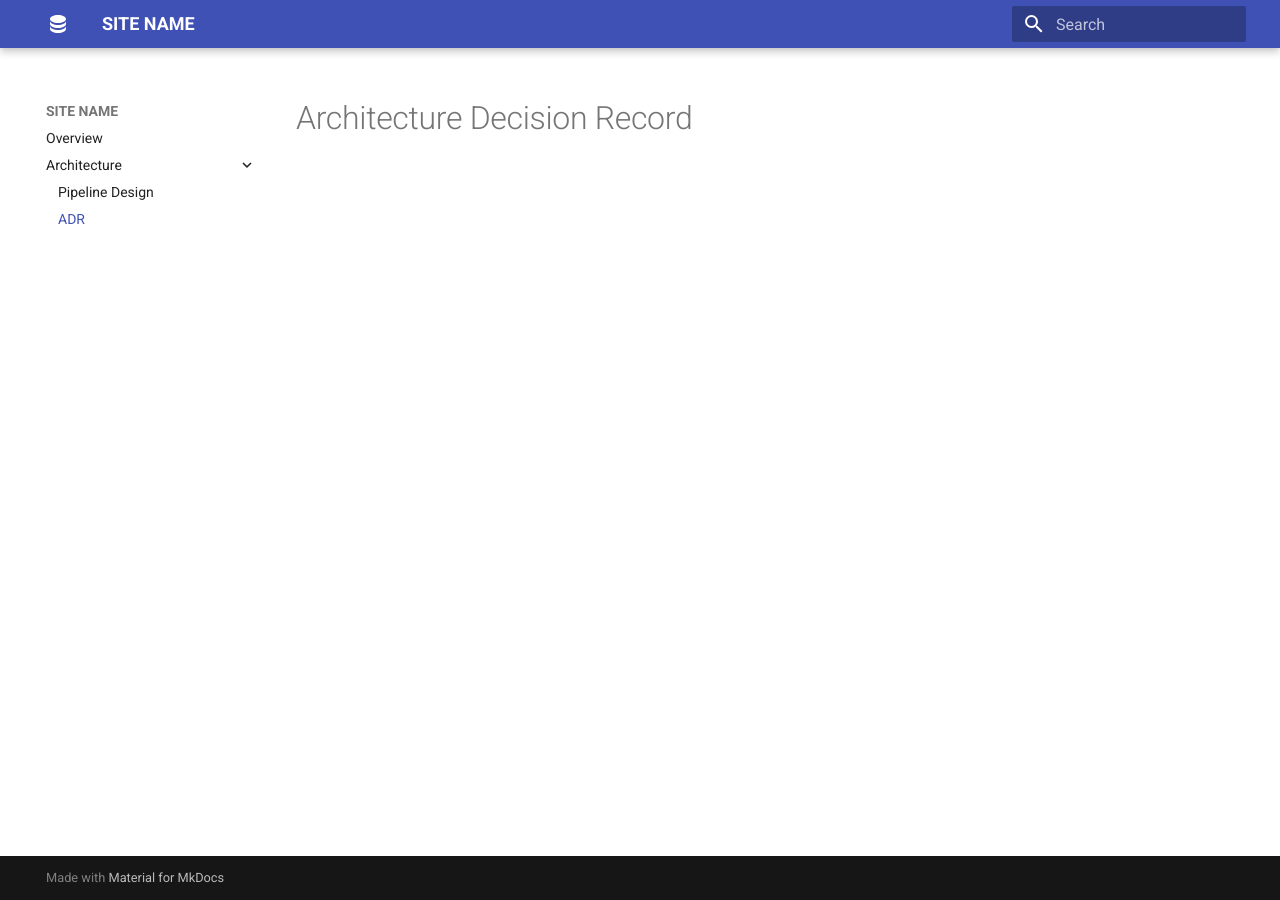
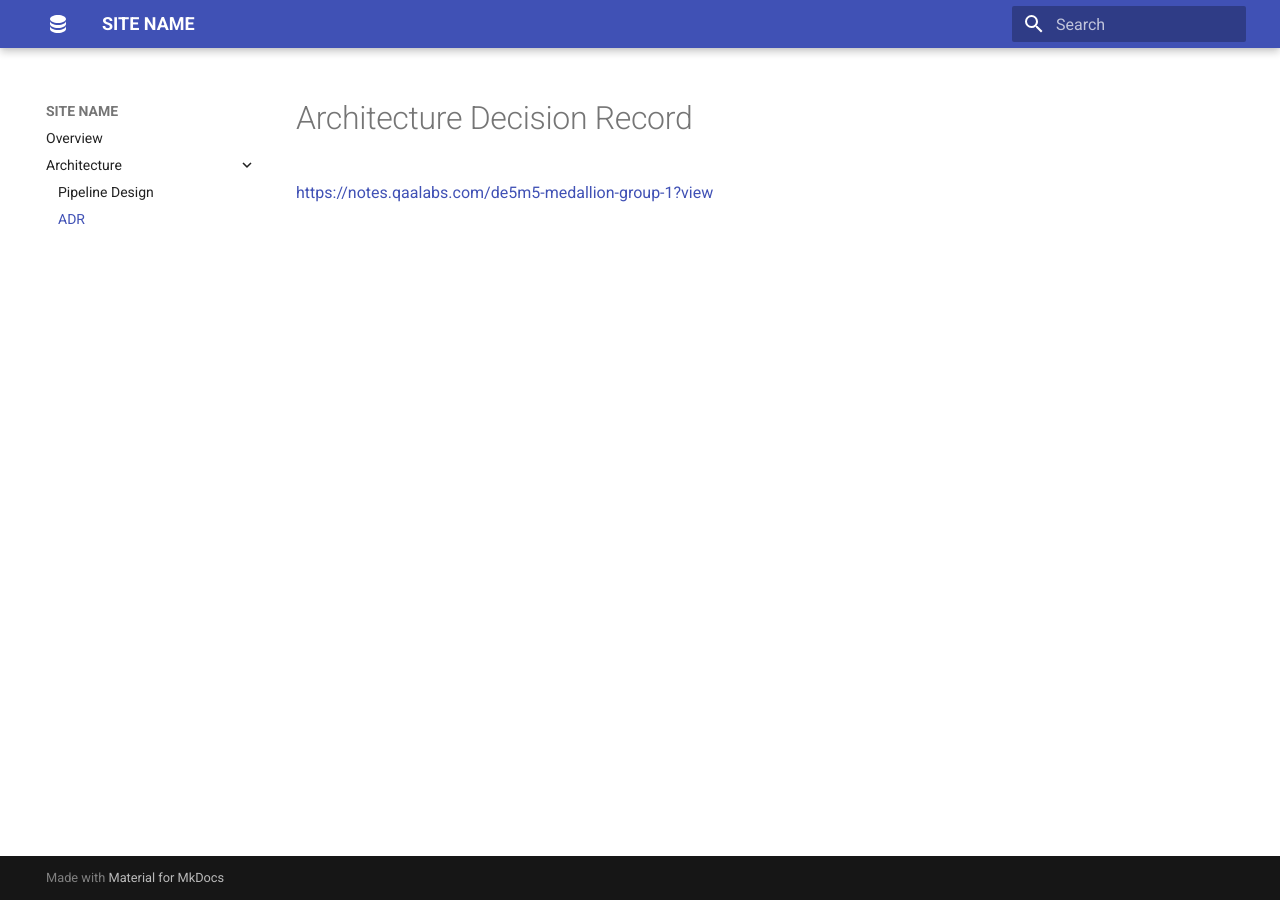
Before and after one commit to charlessibyll27/qa-library-pipeline-cc, an MkDocs documentation site: the page built from docs/architecture/adr.md, in a window 1280 px wide. Built offline with MkDocs 1.6.1 and Material for MkDocs 9.7.7, drawn with Linux system fonts in a browser that asks for light colours; part of the change alters nothing that is shown.

Commit message:
Update adr.md
added link to diagram

```diff
--- a/docs/architecture/adr.md
+++ b/docs/architecture/adr.md
@@ -1 +1,3 @@
 # Architecture Decision Record
+
+https://notes.qaalabs.com/de5m5-medallion-group-1?view
```
